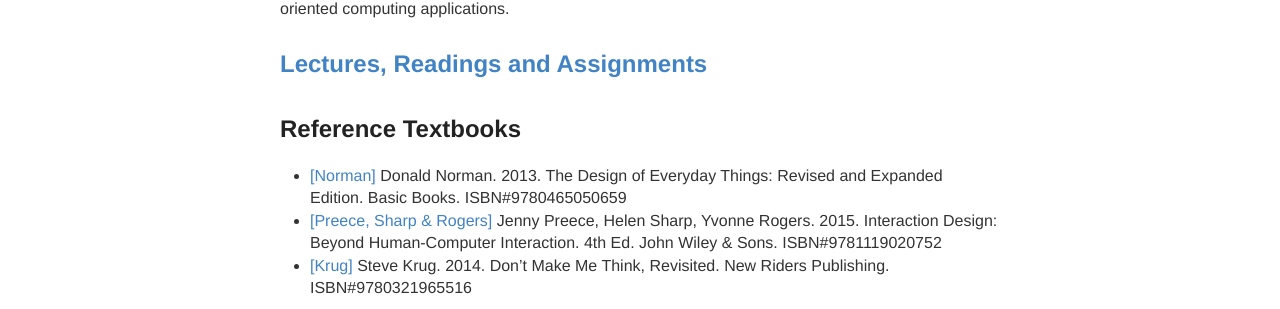
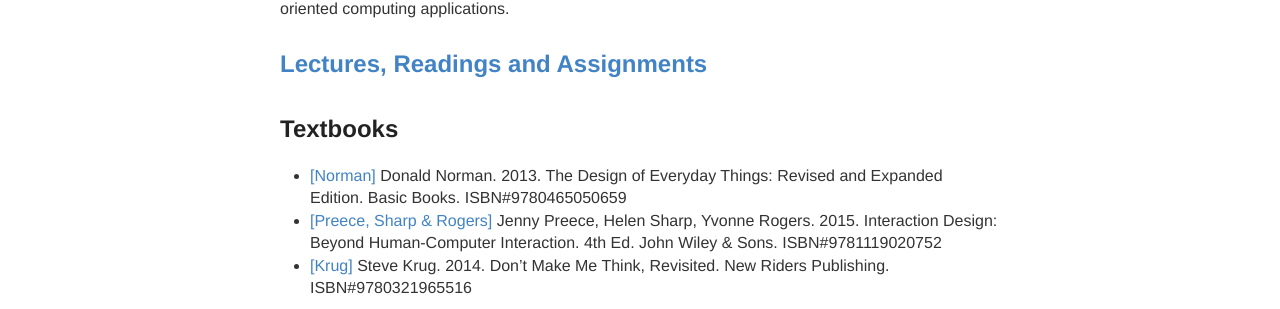
Before and after one commit to hciwang/hciwang.github.io, a Jekyll site: the page built from _posts/2018-3-24-About.md, in a window 1280 px wide. Shown: the part 638-947 px from the top of the page. Built offline with Jekyll 4.4.1, drawn with Linux system fonts in a browser that asks for light colours.

Commit message:
Update 2018-3-24-About.md

```diff
--- a/_posts/2018-3-24-About.md
+++ b/_posts/2018-3-24-About.md
@@ -16,7 +16,7 @@
 
 ## [Lectures, Readings and Assignments](https://hciwang.github.io/lectures/)
 
-## Reference Textbooks
+## Textbooks
 - [[Norman]](https://www.basicbooks.com/titles/don-norman/the-design-of-everyday-things/9780465050659/) Donald Norman. 2013. The Design of Everyday Things: Revised and Expanded Edition. Basic Books. ISBN#9780465050659
 - [[Preece, Sharp & Rogers]](http://www.id-book.com/) Jenny Preece, Helen Sharp, Yvonne Rogers. 2015. Interaction Design: Beyond Human-Computer Interaction. 4th Ed. John Wiley & Sons. ISBN#9781119020752
 -	[[Krug]](https://www.amazon.com/Dont-Make-Think-Revisited-Usability/dp/0321965515/) Steve Krug. 2014. Don't Make Me Think, Revisited. New Riders Publishing. ISBN#9780321965516
```
